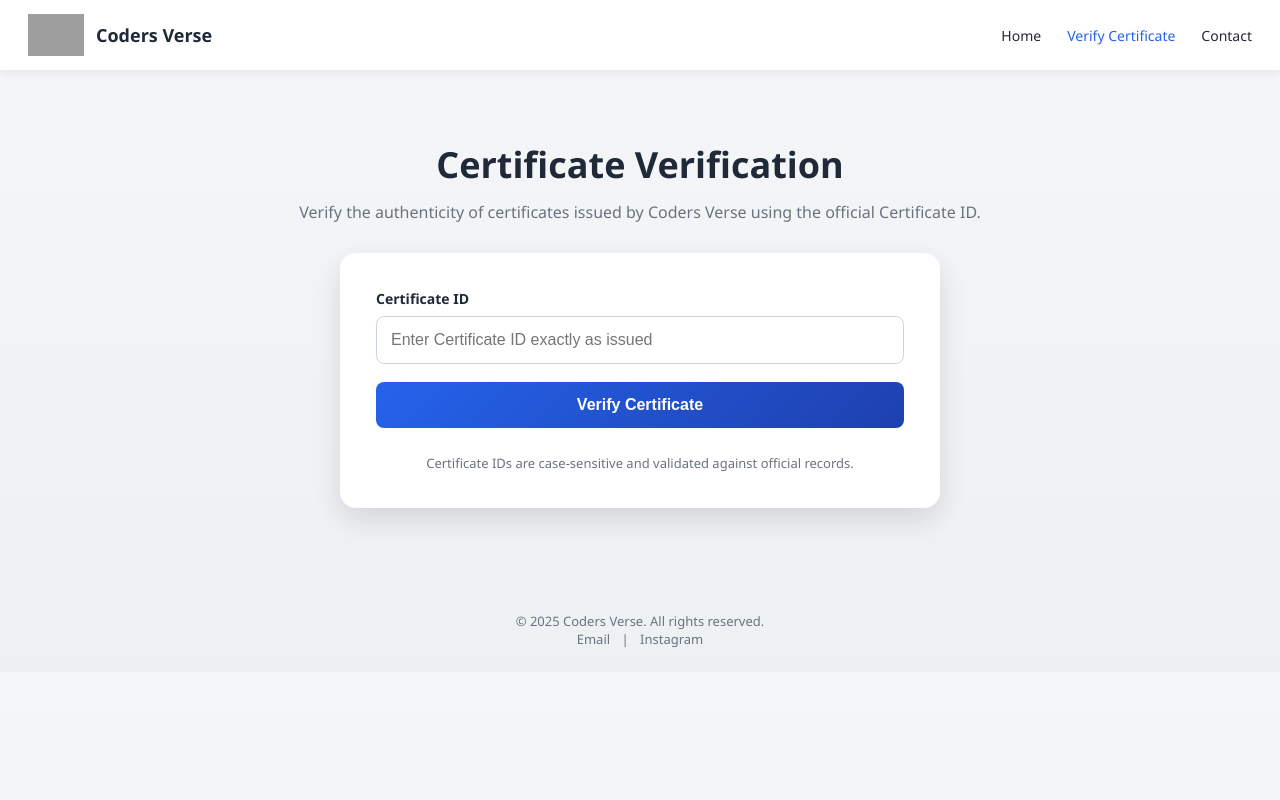
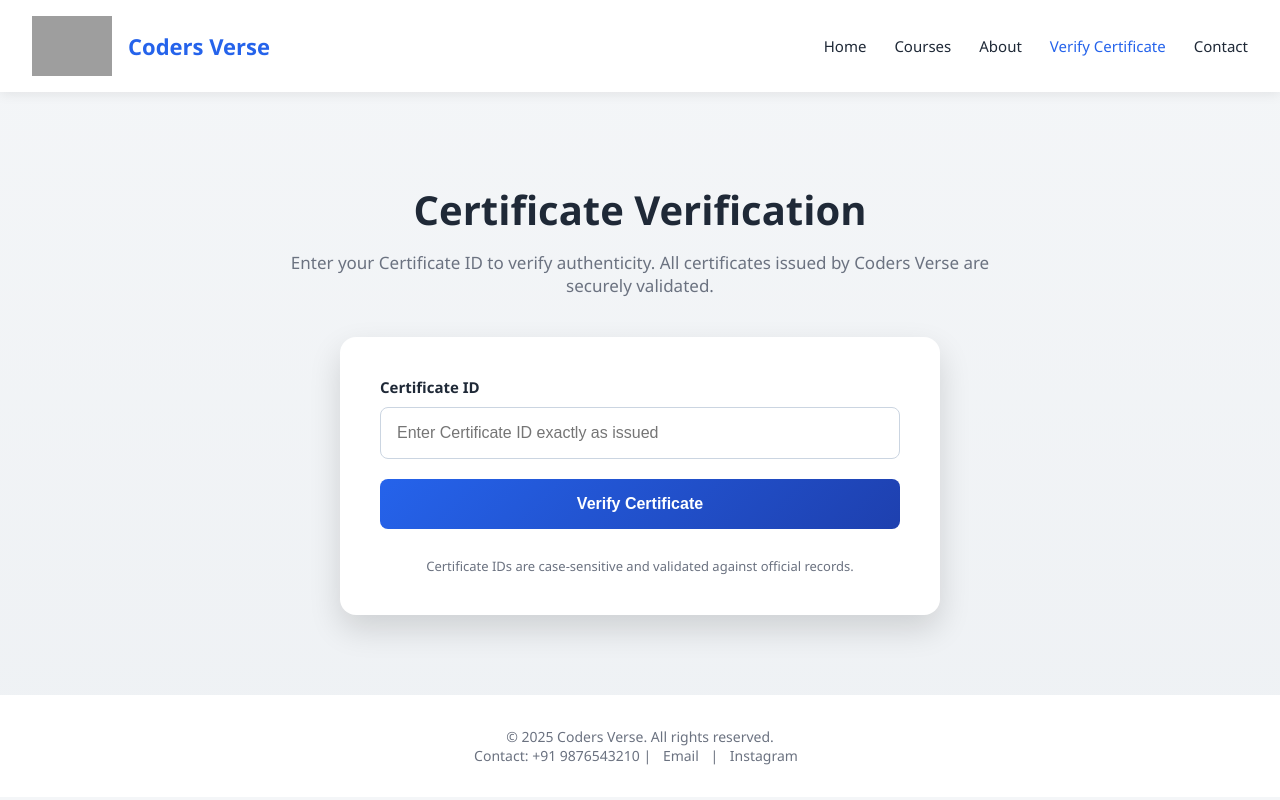
Before and after one commit to qwuitty-prog/coders_verse_web, a plain HTML site: page verify.html in a window 1280 px wide. Drawn offline with Linux system fonts and the light colour scheme; grey boxes are pictures that could not be loaded.

Commit message:
Update verify.html

```diff
--- a/verify.html
+++ b/verify.html
@@ -14,168 +14,52 @@
             --bg-light: #f4f6f8;
         }
 
-        * {
-            box-sizing: border-box;
-            margin: 0;
-            padding: 0;
-        }
-
-        body {
-            font-family: "Segoe UI", Arial, sans-serif;
-            background: linear-gradient(180deg, #f4f6f8, #eef1f4);
-            color: var(--text-dark);
-        }
+        * { box-sizing: border-box; margin: 0; padding: 0; }
+        body { font-family: "Segoe UI", Arial, sans-serif; background: linear-gradient(180deg, #f4f6f8, #eef1f4); color: var(--text-dark); }
 
         /* NAVBAR */
-        nav {
-            background: #ffffff;
-            box-shadow: 0 2px 12px rgba(0,0,0,0.08);
-            padding: 14px 28px;
-            display: flex;
-            justify-content: space-between;
-            align-items: center;
-        }
-
-        .nav-left {
-            display: flex;
-            align-items: center;
-            gap: 12px;
-        }
-
-        .nav-left img {
-            height: 42px;
-        }
-
-        .nav-left span {
-            font-size: 18px;
-            font-weight: 600;
-        }
-
-        nav ul {
-            list-style: none;
-            display: flex;
-            gap: 26px;
-        }
-
-        nav a {
-            text-decoration: none;
-            font-size: 14px;
-            font-weight: 500;
-            color: var(--text-dark);
-        }
-
-        nav a.active,
-        nav a:hover {
-            color: var(--primary);
-        }
+        nav { background: #fff; box-shadow: 0 2px 12px rgba(0,0,0,0.08); padding: 16px 32px; display: flex; justify-content: space-between; align-items: center; position: sticky; top: 0; z-index: 1000; }
+        .nav-left { display: flex; align-items: center; gap: 16px; }
+        .nav-left img { height: 60px; } /* larger logo */
+        .nav-left span { font-size: 22px; font-weight: 700; color: var(--primary); }
+        nav ul { list-style: none; display: flex; gap: 28px; }
+        nav a { text-decoration: none; font-size: 15px; font-weight: 500; color: var(--text-dark); transition: 0.3s; }
+        nav a.active, nav a:hover { color: var(--primary); }
 
         /* PAGE HEADER */
-        .page-header {
-            max-width: 800px;
-            margin: 70px auto 30px;
-            text-align: center;
-            padding: 0 20px;
-        }
-
-        .page-header h1 {
-            font-size: 36px;
-            font-weight: 700;
-            margin-bottom: 12px;
-        }
-
-        .page-header p {
-            font-size: 16px;
-            color: var(--text-muted);
-        }
+        .page-header { max-width: 800px; margin: 90px auto 40px; text-align: center; padding: 0 20px; }
+        .page-header h1 { font-size: 40px; font-weight: 800; margin-bottom: 14px; }
+        .page-header p { font-size: 17px; color: var(--text-muted); }
 
         /* VERIFICATION CARD */
-        .verify-section {
-            max-width: 640px;
-            margin: 0 auto 40px;
-            padding: 0 20px;
-        }
+        .verify-section { max-width: 640px; margin: 0 auto 50px; padding: 0 20px; }
+        .verify-card { background: #fff; padding: 40px; border-radius: 16px; box-shadow: 0 14px 32px rgba(0,0,0,0.14); transition: 0.3s; }
+        .verify-card:hover { transform: translateY(-4px); box-shadow: 0 18px 42px rgba(0,0,0,0.16); }
 
-        .verify-card {
-            background: #ffffff;
-            padding: 36px;
-            border-radius: 16px;
-            box-shadow: 0 12px 30px rgba(0,0,0,0.12);
-        }
+        .verify-card label { font-size: 15px; font-weight: 600; display: block; margin-bottom: 10px; }
+        .verify-card input { width: 100%; padding: 16px; font-size: 16px; border-radius: 8px; border: 1px solid #cbd5e1; margin-bottom: 20px; }
+        .verify-card input:focus { outline: none; border-color: var(--primary); box-shadow: 0 0 0 4px rgba(37,99,235,0.15); }
 
-        .verify-card label {
-            font-size: 14px;
-            font-weight: 600;
-            display: block;
-            margin-bottom: 8px;
-        }
-
-        .verify-card input {
-            width: 100%;
-            padding: 14px;
-            font-size: 16px;
-            border-radius: 8px;
-            border: 1px solid #cbd5e1;
-            margin-bottom: 18px;
-        }
-
-        .verify-card input:focus {
-            outline: none;
-            border-color: var(--primary);
-            box-shadow: 0 0 0 3px rgba(37,99,235,0.15);
-        }
-
-        .verify-card button {
-            width: 100%;
-            padding: 14px;
-            font-size: 16px;
-            font-weight: 600;
-            border-radius: 8px;
-            border: none;
-            cursor: pointer;
-            color: #fff;
-            background: linear-gradient(135deg, var(--primary), var(--primary-dark));
-        }
-
-        .verify-card button:hover {
-            opacity: 0.96;
-        }
+        .verify-card button { width: 100%; padding: 16px; font-size: 16px; font-weight: 600; border-radius: 8px; border: none; cursor: pointer; color: #fff; background: linear-gradient(135deg, var(--primary), var(--primary-dark)); transition: 0.3s; }
+        .verify-card button:hover { opacity: 0.95; }
 
         /* RESULT */
-        .result {
-            margin-top: 26px;
-            animation: fadeIn 0.35s ease-in-out;
-        }
-
-        @keyframes fadeIn {
-            from { opacity: 0; transform: translateY(8px); }
-            to { opacity: 1; transform: translateY(0); }
-        }
+        .result { margin-top: 28px; animation: fadeIn 0.35s ease-in-out; }
+        @keyframes fadeIn { from { opacity: 0; transform: translateY(8px); } to { opacity: 1; transform: translateY(0); } }
 
         /* INFO NOTE */
-        .info-note {
-            margin-top: 24px;
-            font-size: 13px;
-            color: var(--text-muted);
-            text-align: center;
-        }
+        .info-note { margin-top: 24px; font-size: 13px; color: var(--text-muted); text-align: center; }
 
         /* FOOTER */
-        footer {
-            margin-top: 80px;
-            padding: 24px;
-            text-align: center;
-            font-size: 13px;
-            color: var(--text-muted);
-        }
+        footer { margin-top: 80px; padding: 32px; text-align: center; font-size: 14px; color: var(--text-muted); background: #fff; }
+        footer a { color: var(--text-muted); text-decoration: none; margin: 0 8px; }
+        footer a:hover { text-decoration: underline; }
 
-        footer a {
-            color: var(--text-muted);
-            text-decoration: none;
-            margin: 0 8px;
-        }
-
-        footer a:hover {
-            text-decoration: underline;
+        /* RESPONSIVE */
+        @media(max-width:768px) {
+            .page-header h1 { font-size: 32px; }
+            .page-header p { font-size: 16px; }
+            nav ul { gap: 16px; }
         }
     </style>
 </head>
@@ -190,28 +74,26 @@
     </div>
     <ul>
         <li><a href="index.html">Home</a></li>
+        <li><a href="courses.html">Courses</a></li>
+        <li><a href="about.html">About</a></li>
         <li><a href="verify.html" class="active">Verify Certificate</a></li>
         <li><a href="contact.html">Contact</a></li>
     </ul>
 </nav>
 
-<!-- HEADER -->
+<!-- PAGE HEADER -->
 <section class="page-header">
     <h1>Certificate Verification</h1>
     <p>
-        Verify the authenticity of certificates issued by Coders Verse using the official Certificate ID.
+        Enter your Certificate ID to verify authenticity. All certificates issued by Coders Verse are securely validated.
     </p>
 </section>
 
-<!-- VERIFICATION -->
+<!-- VERIFICATION CARD -->
 <section class="verify-section">
     <div class="verify-card">
         <label for="certIdInput">Certificate ID</label>
-        <input
-            type="text"
-            id="certIdInput"
-            placeholder="Enter Certificate ID exactly as issued"
-        >
+        <input type="text" id="certIdInput" placeholder="Enter Certificate ID exactly as issued">
 
         <button id="verifyBtn">Verify Certificate</button>
 
@@ -225,13 +107,13 @@
 
 <!-- FOOTER -->
 <footer>
-    © 2025 Coders Verse. All rights reserved.
-    <br>
-    <a href="mailto:careers.coders.verse">Email</a> |
+    © 2025 Coders Verse. All rights reserved. <br>
+    Contact: +91 9876543210 |
+    <a href="mailto:careers.codersverse@gmail.com">Email</a> |
     <a href="https://instagram.com/coders.verse" target="_blank">Instagram</a>
 </footer>
 
-<!-- Firebase Logic -->
+<!-- Firebase Verification Script -->
 <script type="module" src="assets/js/verify.js"></script>
 
 </body>
```
